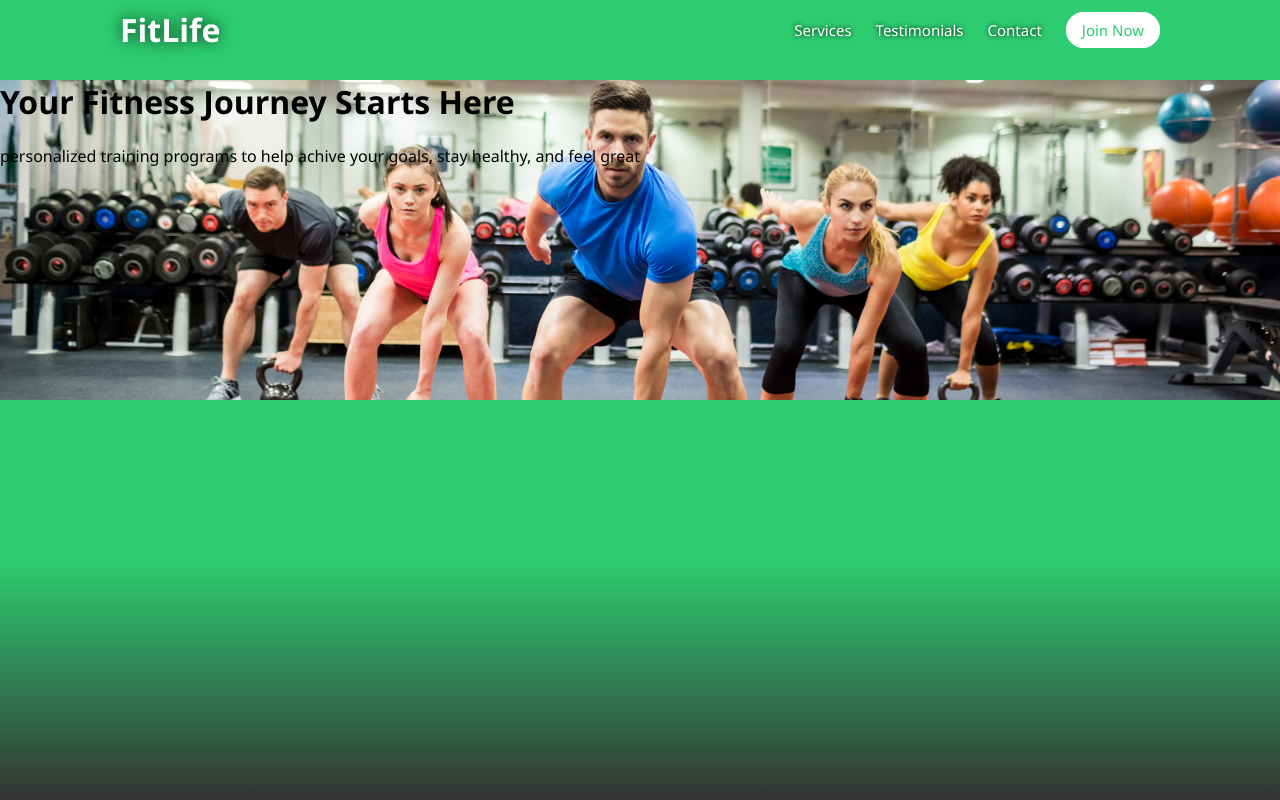
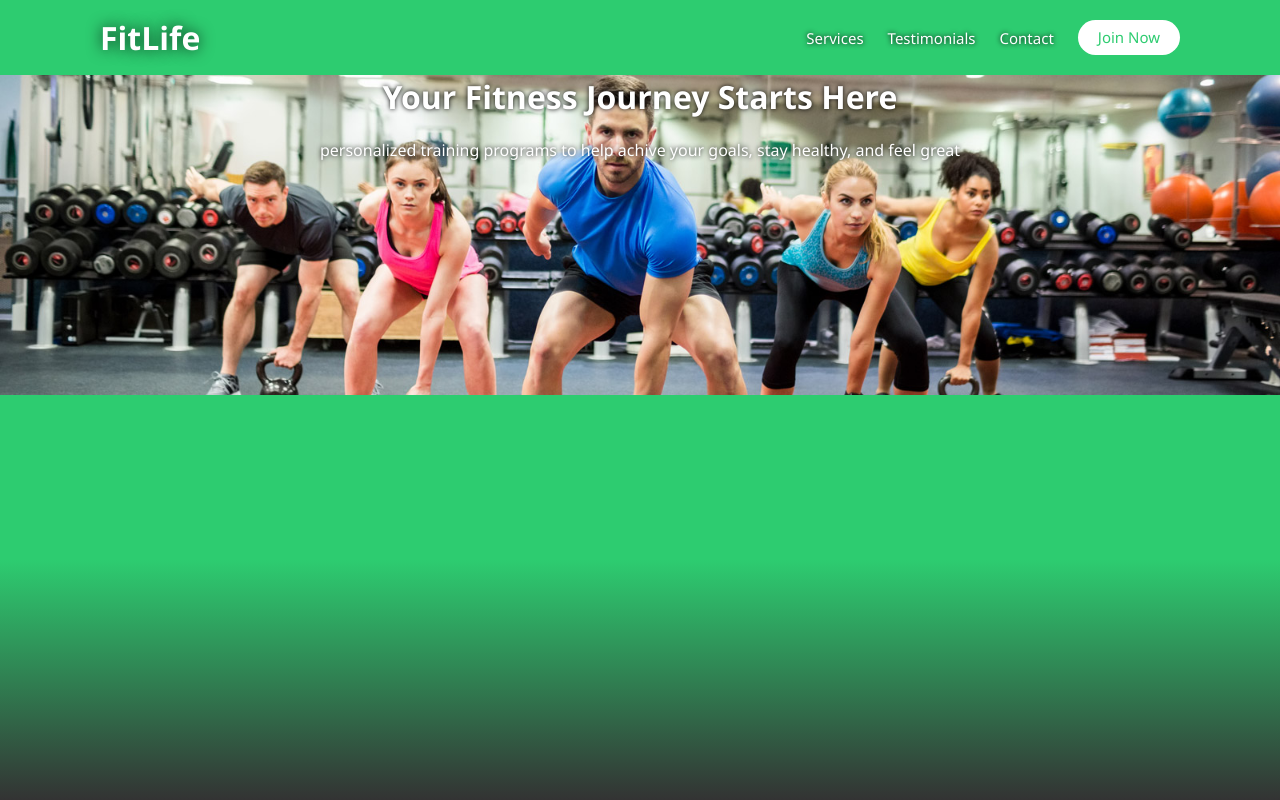
Before and after one commit to Michali9/fitnessPage, a plain HTML site: page fitnesspage/index.html in a window 1280 px wide. Drawn offline with Linux system fonts and the light colour scheme.

Commit message:
nav bar final

```diff
--- a/fitnesspage/style.css
+++ b/fitnesspage/style.css
@@ -14,7 +14,9 @@ body {
    display: flex;
     align-items: center;
     justify-content: space-between;
-    padding: 8px 120px;
+    padding: 20px 100px 10px;
+
+    box-sizing: border-box;
 
 }
 .nav-links{
@@ -33,6 +35,8 @@ body {
     color: #fff;
   text-decoration: none;
   font-size: 15px;
+  font-weight: 500;
+  line-height: 1;
 
 
 
@@ -41,20 +45,28 @@ body {
     text-decoration: none;
 }
 .logo{
-  display: flex;
-    align-items: center;
     margin: 0;
     font-size: 32px;
     font-weight: 650;
     color: #fff;
     text-shadow: 0 0 15px rgba(0,0,0,0.8);
+    line-height: 1;
+    display: flex;
+    align-items: center;
+
+
 }
 .nav-links a.join-btn{
     color:  #2DCC70;
-    border: 2px solid #fff;
-    padding: 6px 14px;
-    border-radius: 30px;
     background-color: #fff;
+    padding: 10px 20px;
+    border-radius: 50px;
+    display: flex;
+    align-items: center;
+
+
+
+
 
 }
 .nav-links a:not(.join-btn) {
@@ -65,4 +77,13 @@ body {
     background-image: url("./images/group-fitess.jpg");
     background-size: cover;
     background-position: center;
+    text-align: center;
+    color: #fff;
+    text-shadow: 0 0 5px rgb(0, 0, 0);
+
+
 }
+
+h1, p{
+    margin-top: 10px;
+}
```
